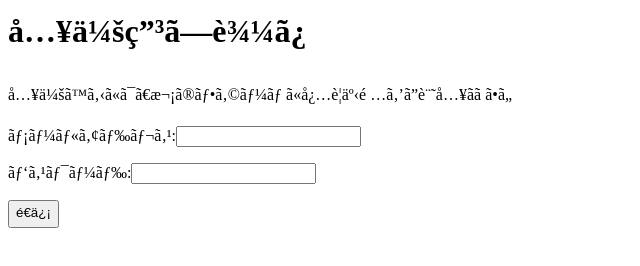
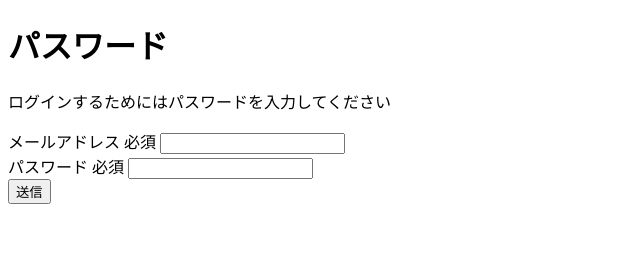
Before and after one commit to arisenitano/AnimalProject, a plain HTML site: page index.html in a window 1280 px wide. Shown: the whole page, without its empty margins (0-640 px from the left). Drawn offline with Linux system fonts and the light colour scheme.

Commit message:
変更テスト

```diff
--- a/index.html
+++ b/index.html
@@ -1,20 +1,26 @@
-<!DOCTYPE.html>
+<!DOCTYPE html>
 <html>
 <head>
-    <meta charset="UTF_8">
-    <meta name="viewport" content="width=device-width">
+    <meta charset="UTF-8">
+    <meta name="viewport" content="width=device-width, initial-scale=1.0">
     <title>入会申し込み</title>
 
-    <link rel="stylesheet" href="CSS/sanitize.css">
-    <link rel="stylesheet" href="CSS/style.css">
 </head>
 <body>
     <div class="content">
-        <h1>入会申し込み</h1>
-        <p>入会するには、次のフォームに必要事項をご記入ください</p>
-        <p>メールアドレス:<input type="email" name="mymail"></p>
-        <p>パスワード:<input type="password" name="password"></p>
-        <button type="submit">送信</button>
+        <h1>パスワード</h1>
+        <p>ログインするためにはパスワードを入力してください</p>
+        <div class="control">
+            <label for="mymail">メールアドレス <span class="required">必須</span></label>
+            <input id="mymail" type="email" name="mymail">
+        </div>
+        <div class="control">
+            <label for="password">パスワード <span class="required">必須</span></label>
+            <input type="password" name="password">
+        </div>
+        <div class="control">
+            <button type="submit">送信</button>
+        </div>
     </div>
 </body>
 </html>
```
